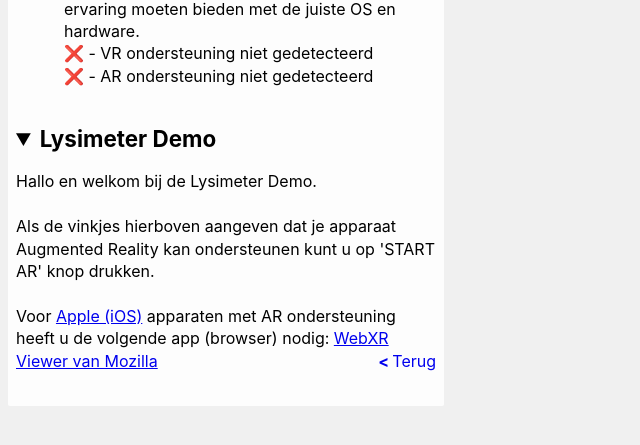
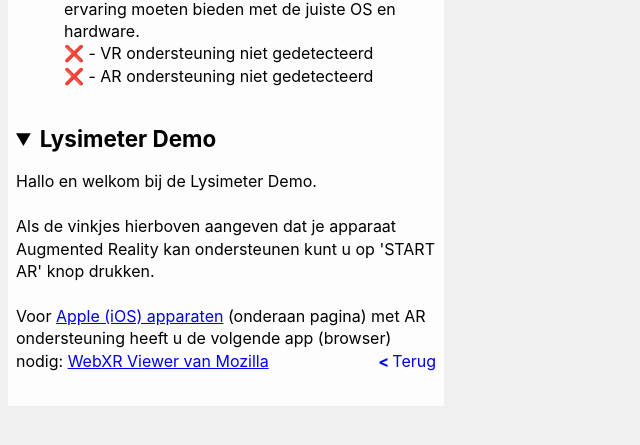
Before and after one commit to SolDrakibane/SolDrakibane.github.io, a plain HTML site: page lysimeter_demo_anchor.html in a window 1280 px wide. Shown: the part 193-638 px from the top of the page, without its empty margins (0-640 px from the left). Drawn offline with Linux system fonts and the light colour scheme.

Commit message:
iOS Compatability lijst
Lijst van iOS apparaten die AR ondersteunen.

```diff
--- a/lysimeter_demo_anchor.html
+++ b/lysimeter_demo_anchor.html
@@ -82,7 +82,7 @@ CONNECTION WITH THE SOFTWARE OR THE USE OR OTHER DEALINGS IN THE SOFTWARE.
       <br><br>
       Als de vinkjes hierboven aangeven dat je apparaat Augmented Reality kan ondersteunen kunt u op 'START AR' knop drukken.
       <br><br>
-      Voor <a href="https://www.apple.com/nl/app-store/"> Apple (iOS)</a> apparaten met AR ondersteuning heeft u de volgende app (browser) nodig:
+      Voor <a href="https://www.apple.com/augmented-reality/"> Apple (iOS) apparaten</a> (onderaan pagina) met AR ondersteuning heeft u de volgende app (browser) nodig:
       <a href="https://apps.apple.com/us/app/webxr-viewer/id1295998056">WebXR Viewer van Mozilla</a>
       <a class="back" href="./">Terug</a>
     </p>
```
